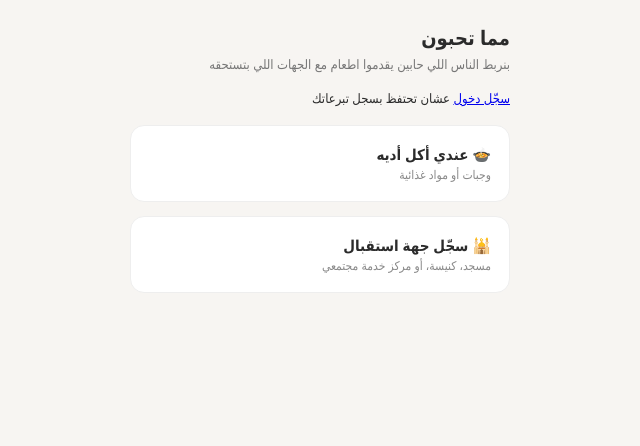
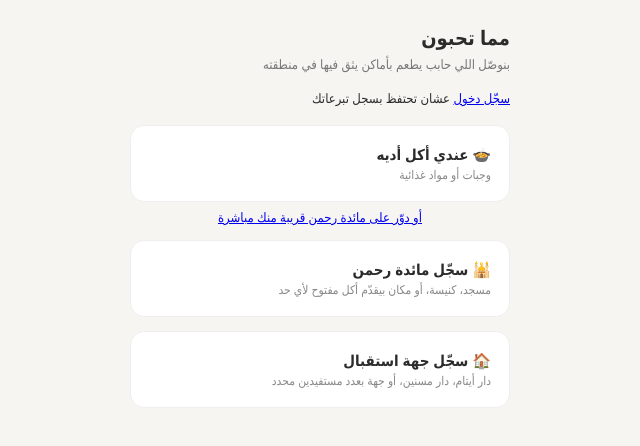
Before and after one commit to shireenhdabbas-netizen/e63am, a Flask app: page / in a window 1280 px wide. Shown: the top 446 px of the page, without its empty margins (320-960 px from the left). Run offline with Flask 3, Linux system fonts and the light colour scheme.

Commit message:
Update home.html

```diff
--- a/templates/home.html
+++ b/templates/home.html
@@ -1,8 +1,8 @@
 {% extends "base.html" %}
-{% block title %}مما تحبون {% endblock %}
+{% block title %}افكر اطعام{% endblock %}
 {% block content %}
-<h1>مما تحبون </h1>
-<p class="subtitle">بنربط الناس اللي حابين يقدموا اطعام مع الجهات اللي بتستحقه</p>
+<h1>مما تحبون</h1>
+<p class="subtitle">بنوصّل اللي حابب يطعم بأماكن يثق فيها في منطقته</p>
 
 {% if user %}
 <p style="font-size:13px;margin:-8px 0 18px;">
@@ -19,9 +19,17 @@
   <p class="card-title">🍲 عندي أكل أديه</p>
   <p class="card-sub">وجبات أو مواد غذائية</p>
 </a>
+<p style="font-size:13px;text-align:center;margin:-8px 0 14px;">
+  <a href="{{ url_for('browse_maedet_rahman') }}">أو دوّر على مائدة رحمن قريبة منك مباشرة</a>
+</p>
+
+<a class="card" href="{{ url_for('register_maedet_rahman') }}">
+  <p class="card-title">🕌 سجّل مائدة رحمن</p>
+  <p class="card-sub">مسجد، كنيسة، أو مكان بيقدّم أكل مفتوح لأي حد</p>
+</a>
 
 <a class="card" href="{{ url_for('register_center') }}">
-  <p class="card-title">🕌 سجّل جهة استقبال</p>
-  <p class="card-sub">مسجد، كنيسة، أو مركز خدمة مجتمعي</p>
+  <p class="card-title">🏠 سجّل جهة استقبال</p>
+  <p class="card-sub">دار أيتام، دار مسنين، أو جهة بعدد مستفيدين محدد</p>
 </a>
 {% endblock %}
```
